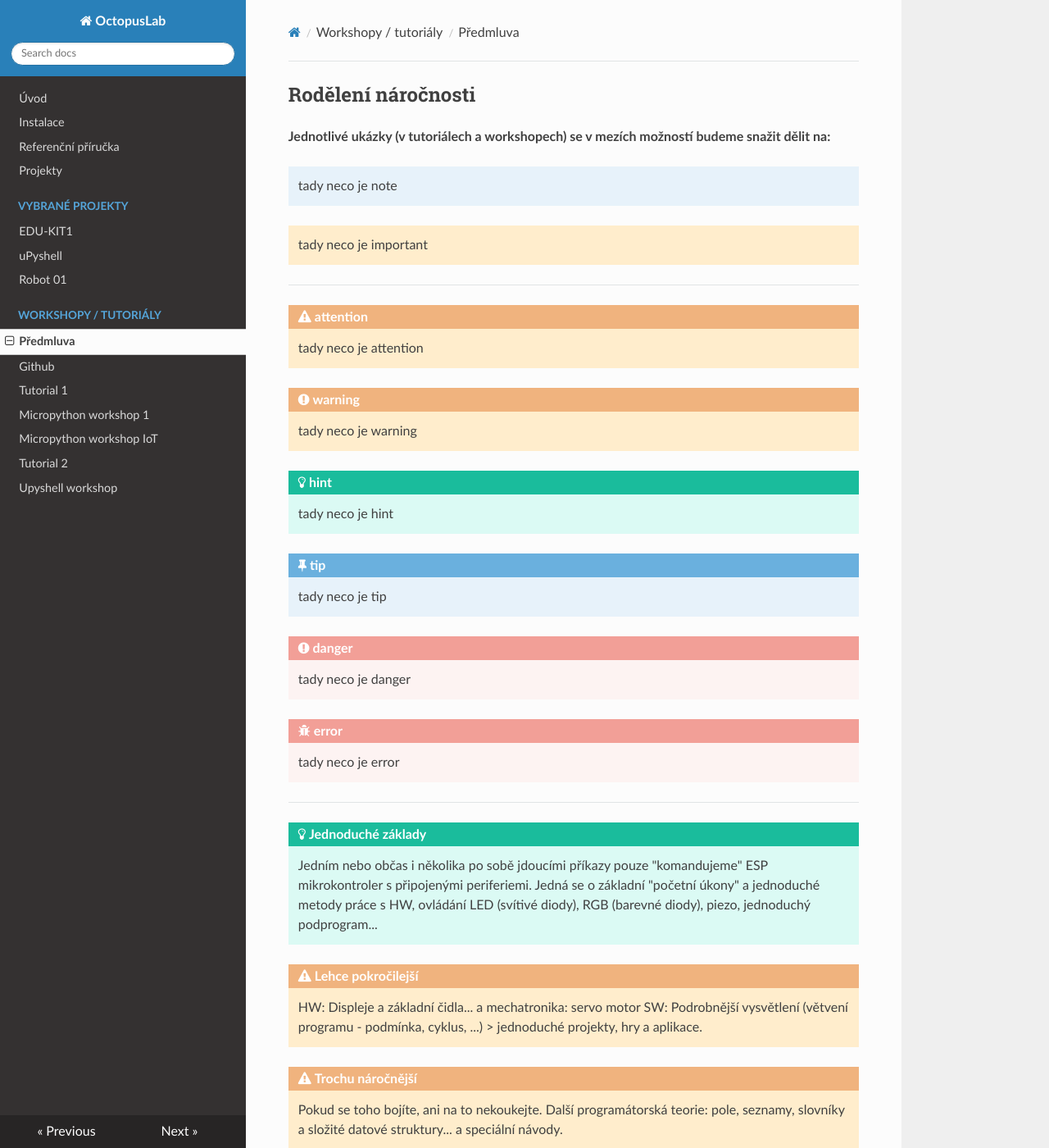
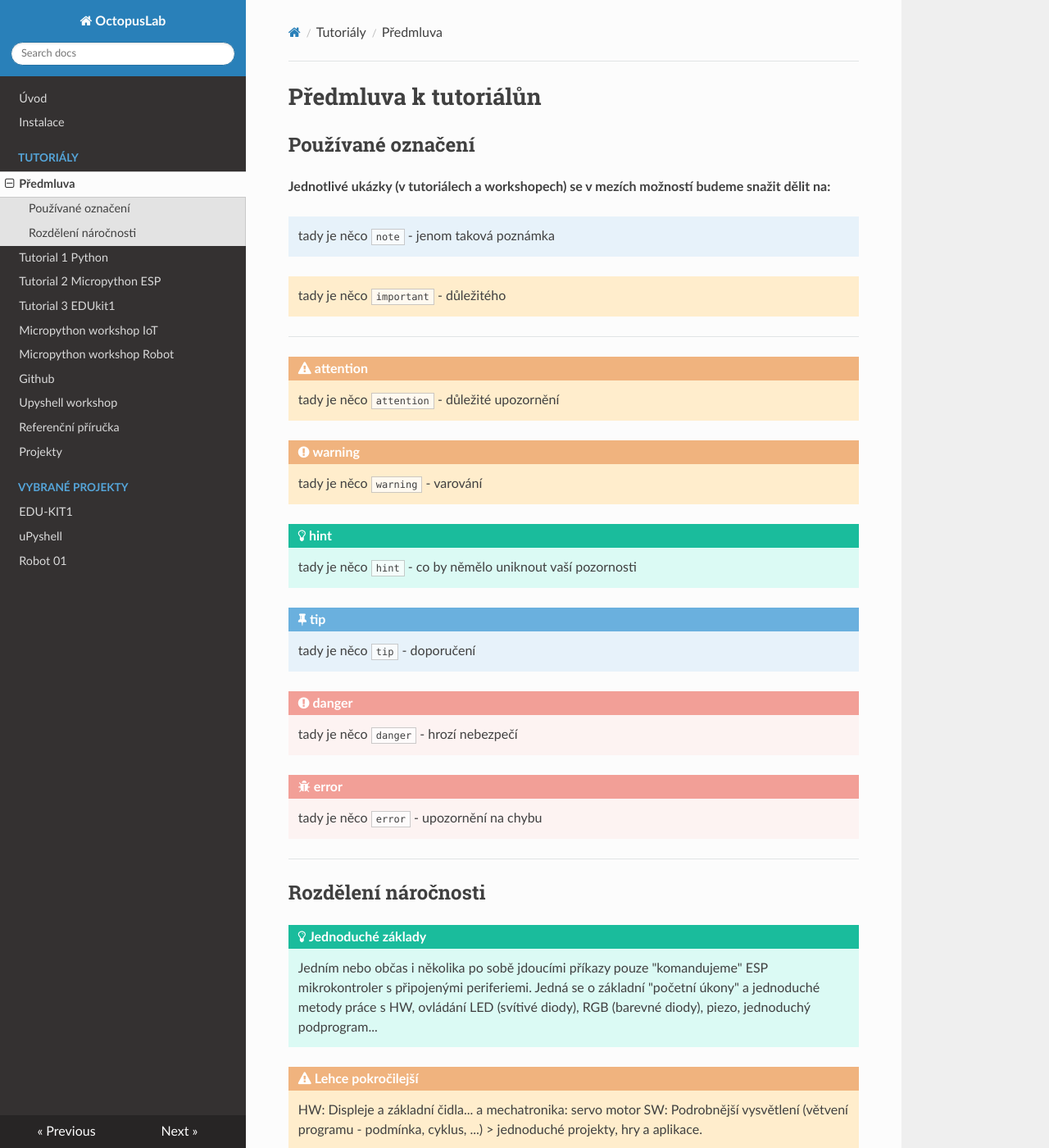
Before and after one commit to octopuslab-cz/docs_octopuslab_cz, an MkDocs documentation site: the page built from docs/tutorials-intro.md, in a window 1280 px wide and 1400 px high. Shown: the whole window at 82% size. Built offline with MkDocs 1.6.1, drawn with Linux system fonts in a browser that asks for light colours; nearby versions of some CDN libraries; some of the changed text lies outside the part shown.

Commit message:
refactor.

```diff
--- a/docs/tut-predmluva.md
+++ b/docs/tutorials-intro.md
@@ -1,31 +1,38 @@
-## Rodělení náročnosti
+# Předmluva k tutoriálůn
+
+## Používané označení
 
 **Jednotlivé ukázky (v tutoriálech a workshopech) se v mezích možností budeme snažit dělit na:**
 
 !!! note "**note**"
-    tady neco je note
+    tady je něco `note` - jenom taková poznámka
+
 !!! important "**important**"
-    tady neco je important
+    tady je něco `important` - důležitého
 
 ---
 
 !!! attention "**attention**"
-    tady neco je attention
+    tady je něco `attention` - důležité upozornění
+
 !!! warning "**warning**"
-    tady neco je warning
+    tady je něco `warning` - varování
 
 !!! hint "**hint**"
-    tady neco je hint
+    tady je něco `hint` - co by němělo uniknout vaší pozornosti
+
 !!! tip "**tip**"
-    tady neco je tip
-
+    tady je něco `tip` - doporučení
 
 !!! danger "**danger**"
-    tady neco je danger
+    tady je něco `danger` - hrozí nebezpečí
+
 !!! error "**error**"
-    tady neco je error
+    tady je něco `error` - upozornění na chybu
 
 ---
+
+## Rozdělení náročnosti
 
 !!! hint "**Jednoduché základy**"
       Jedním nebo občas i několika po sobě jdoucími příkazy pouze "komandujeme" ESP mikrokontroler s připojenými periferiemi. Jedná se o základní  "početní úkony" a jednoduché metody práce s HW, ovládání LED (svítivé diody), RGB (barevné diody), piezo, jednoduchý podprogram...
--- a/mkdocs.yml
+++ b/mkdocs.yml
@@ -2,20 +2,21 @@ site_name: OctopusLab
 nav:
   - Úvod: index.md
   - Instalace: install.md
+  - 'Tutoriály':
+      - 'Předmluva ': tutorials-intro.md
+      - 'Tutorial 1 Python ': tutorial1-python.md
+      - 'Tutorial 2 Micropython ESP': tutorial2-micropython-esp.md
+      - 'Tutorial 3 EDUkit1': tutorial3-edukit1.md
+      - 'Micropython workshop IoT': ws-iot.md
+      - 'Micropython workshop Robot': ws-robot.md
+      - 'Github ': github.md
+      - 'Upyshell workshop ': ws-upyshell.md
   - Referenční příručka: basicdoc.md
   - Projekty: projects.md
   - 'Vybrané projekty':
-      - 'EDU-KIT1': p-edukit1.md
-      - 'uPyshell': p-shell.md
-      - 'Robot 01': p-robot01.md
-  - 'Workshopy / tutoriály':
-      - 'Předmluva ': tut-predmluva.md
-      - 'Github ': github.md
-      - 'Tutorial 1 ': tutorial1.md
-      - 'Micropython workshop 1': ws1.md
-      - 'Micropython workshop IoT': ws-iot.md
-      - 'Tutorial 2 ': tutorial2.md
-      - 'Upyshell workshop ': ws-upyshell.md
+      - 'EDU-KIT1': proj-edukit1.md
+      - 'uPyshell': proj-shell.md
+      - 'Robot 01': proj-robot01.md
 
 theme: readthedocs
 
```
Also changed, not shown: other parts of docs/tutorials-intro.md (+1 -10 lines), docs/index.md (+14 -28 lines), docs/tutorial1-python.md (renamed from docs/tutorial1.md, +25 -13 lines), docs/tutorial2-micropython-esp.md (renamed from docs/tutorial2.md, +4 -5 lines), docs/tutorial3-edukit1.md (added, +6 -0 lines), docs/proj-edukit1.md (renamed from docs/p-edukit1.md), docs/proj-robot01.md (renamed from docs/p-robot01.md), docs/proj-shell.md (renamed from docs/p-shell.md).
